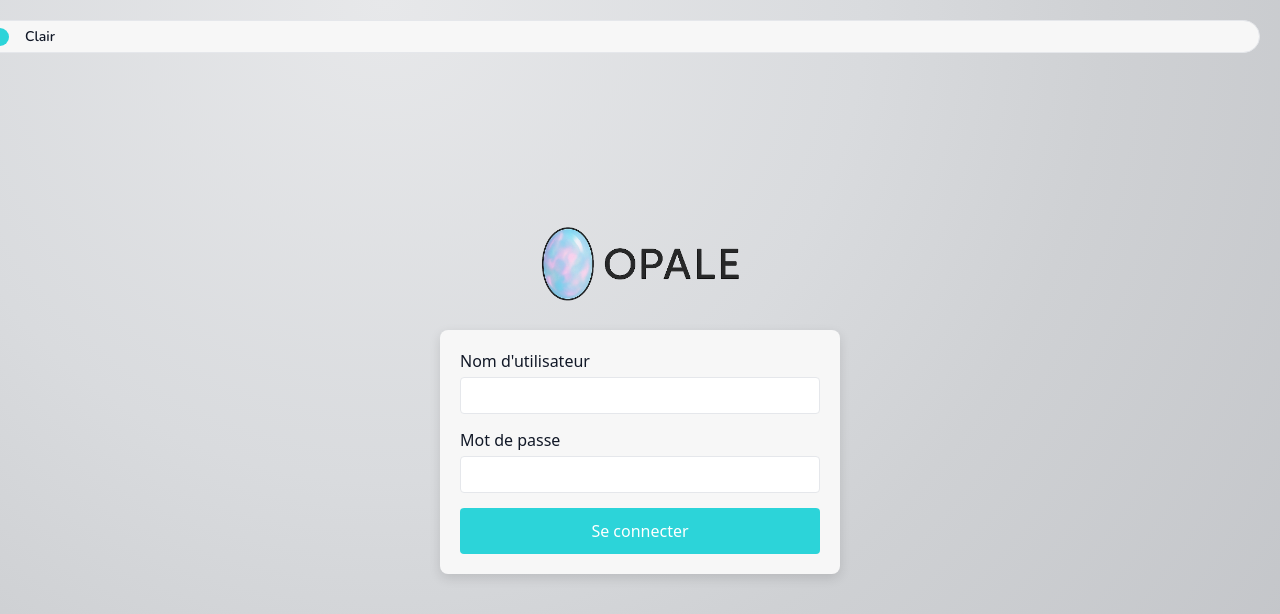
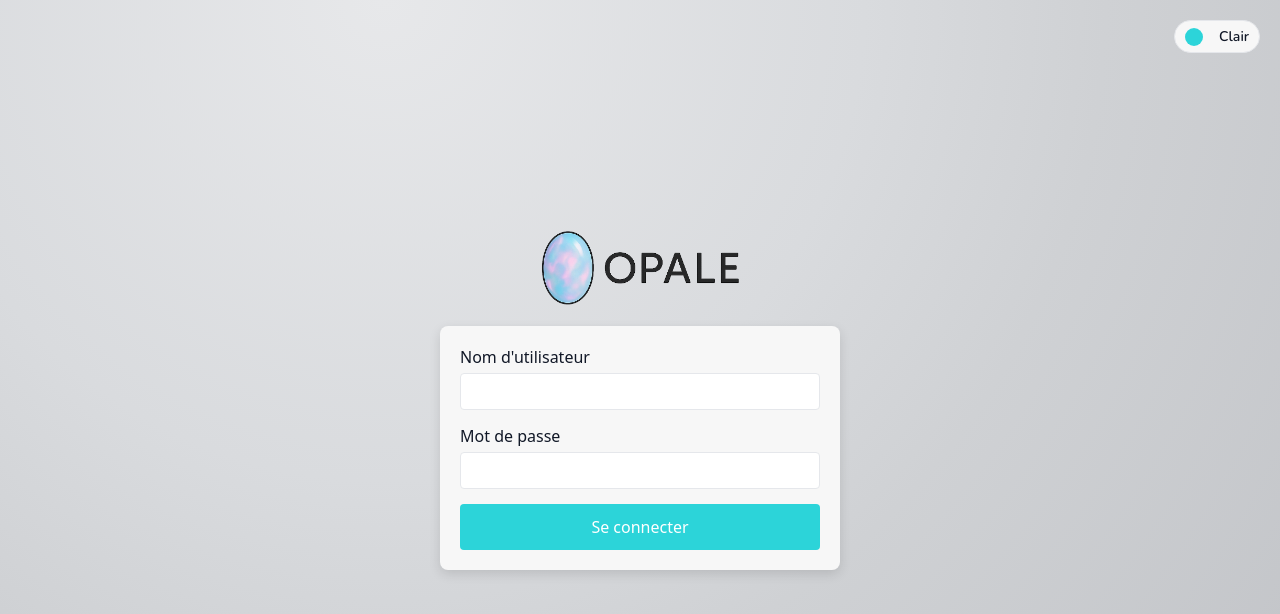
Before and after one commit to AlexisMtksJunia/OPALE-Front-git, a React (Vite) app: page /login in a window 1280 px wide. Shown: the top 614 px of the page. Built offline with nearby package versions, Linux system fonts and the light colour scheme.

Commit message:
Update login-page.css

```diff
--- a/src/styles/pages/login/login-page.css
+++ b/src/styles/pages/login/login-page.css
@@ -8,7 +8,7 @@
     background-color: var(--bg);
     color: var(--text);
     transition: background-color 0.3s, color 0.3s;
-    position: relative;  /* Ajouter position relative pour que le bouton soit positionné correctement */
+    position: relative; /* Assure que l'élément parent est positionné pour le bouton */
 }
 
 .login-logo {
@@ -71,19 +71,23 @@ h2 {
     background-color: var(--brand-hover);
 }
 
+/* Conteneur spécifique pour le bouton ThemeToggle */
+.theme-toggle-wrapper {
+    position: absolute;
+    top: 20px;
+    right: 20px;
+    z-index: 10;  /* S'assurer que le bouton est au-dessus des autres éléments */
+}
+
 /* Position et taille du bouton ThemeToggle */
 .theme-toggle-btn {
-    position: absolute;
-    top: 20px;  /* Décale le bouton depuis le haut */
-    right: 20px;  /* Décale le bouton depuis la droite */
     background: transparent;
     border: none;
     cursor: pointer;
     display: flex;
     align-items: center;
     justify-content: center;
-    z-index: 10;  /* Assure que le bouton est au-dessus des autres éléments */
-    padding: 5px;  /* Ajout d'un peu de padding pour mieux espacer l'icône et le texte */
+    padding: 5px;
 }
 
 /* Taille du bouton de bascule */
@@ -97,7 +101,7 @@ h2 {
 
 .theme-toggle-text {
     color: var(--text);
-    font-size: 14px;  /* Taille du texte */
+    font-size: 14px;  /* Ajuste la taille du texte */
 }
 
 /* Ajuster les styles du bouton en mode sombre */
```
